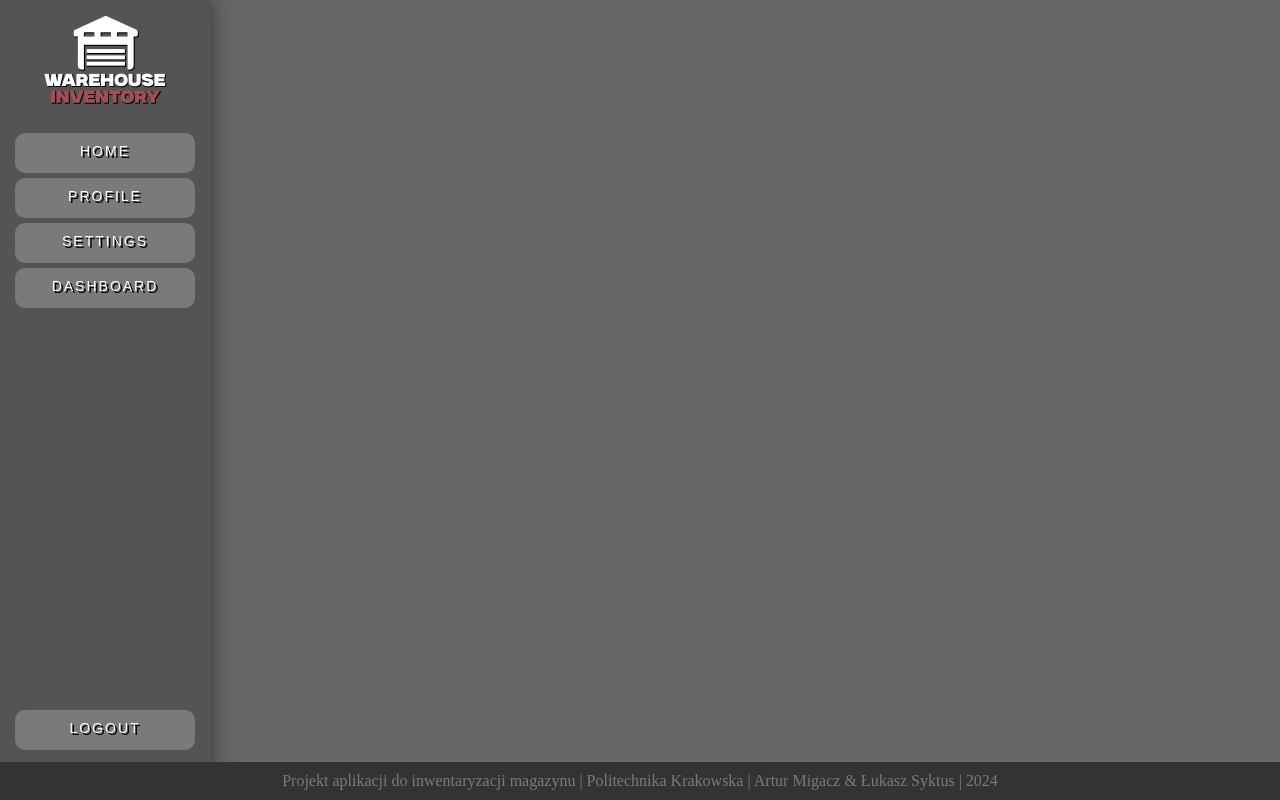
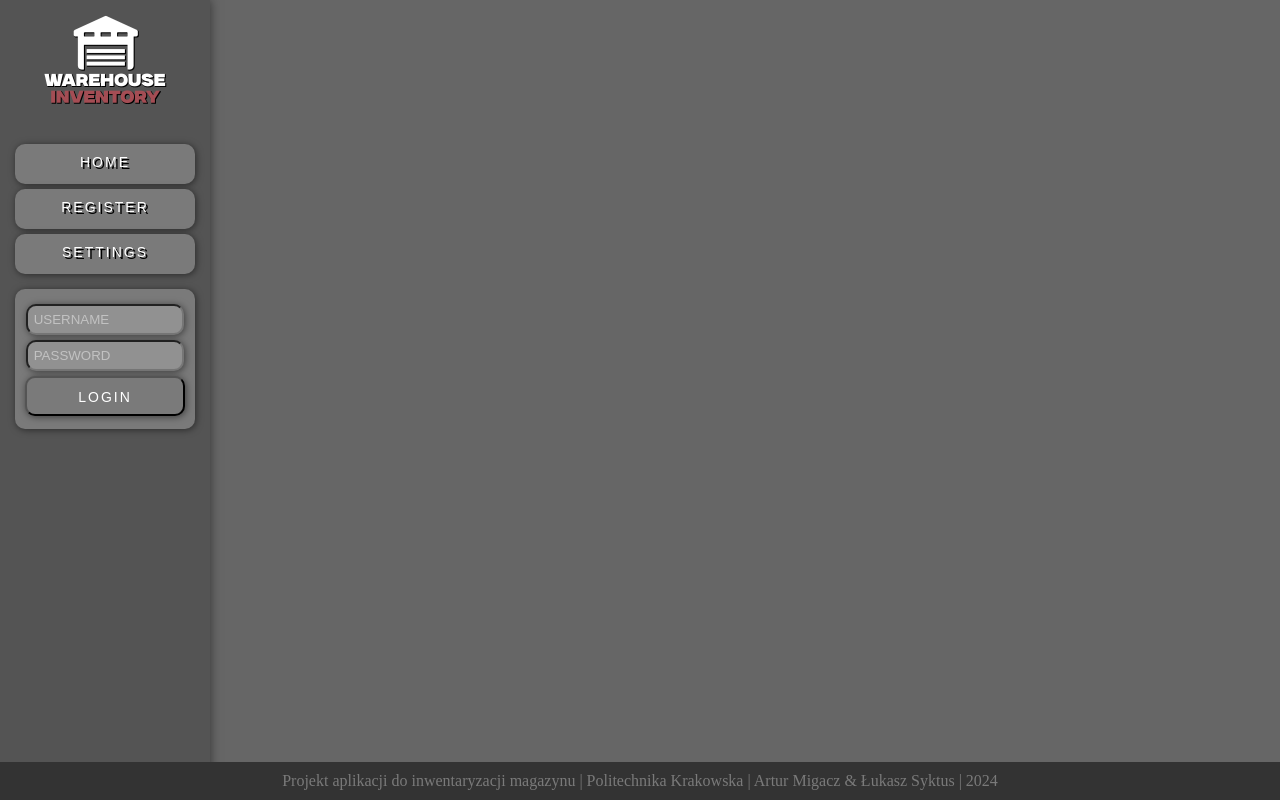
Before and after one commit to Atyxon/warehouse_inventory, a Django app: page / in a window 1280 px wide. Run offline with Django 5.2, Linux system fonts and the light colour scheme.

Commit message:
added login/logout option in index page

```diff
--- a/static_files/style.css
+++ b/static_files/style.css
@@ -12,7 +12,7 @@
     position: fixed;
     top: 0;
     left: 0;
-    box-shadow: 0px 0px 20px rgba(0, 0, 0, 0.5);
+    box-shadow: 0px 0px 10px rgba(0, 0, 0, 0.5);
 }
 .logo {
     display: block;
@@ -25,6 +25,20 @@
     font-size: 14px;
     text-align: center;
 }
+.panel_login {
+    display: block;
+    margin-left: auto;
+    margin-right: auto;
+    width: 180px;
+    height: 130px;
+    background-color: #7a7a7a;
+    border-radius: 10px;
+    margin-bottom: 5px;
+    margin-top: 15px;
+    padding-top: 10px;
+    color: white;
+    box-shadow: 1px 1px 7px rgba(0, 0, 0, 0.5);
+}
 .panel_button {
     display: block;
     margin-left: auto;
@@ -36,12 +50,34 @@
     margin-bottom: 5px;
     margin-top: 5px;
     color: white;
+    box-shadow: 1px 1px 7px rgba(0, 0, 0, 0.5);
+}
+.panel_input {
+    background-color: #919191;
+    width: 150px;
+    height: 25px;
+}
+.panel_input::-webkit-input-placeholder {
+    color: #c2c2c2;
+}
+.panel_button_login {
+    width: 160px;
+}
+.panel_button:hover {
+    background-color: #a44d54;
 }
 .panel_button_logout {
     position: absolute;
     bottom: 0;
     margin-bottom: 50px;
     margin-left: 15px;
+}
+ul {
+    list-style: none;
+    padding: 0px;
+}
+a {
+    text-decoration: none;
 }
 body{
     background-color: #666666;
--- a/templates/index.html
+++ b/templates/index.html
@@ -11,11 +11,28 @@
 <body>
     <div class="rectangle">
         <img src="{% static 'warehouse_logo_white.png' %}" height="128" width="128" class="logo">
-        <div class="panel_button"><div class="text_center">HOME</div></div>
-        <div class="panel_button"><div class="text_center">PROFILE</div></div>
-        <div class="panel_button"><div class="text_center">SETTINGS</div></div>
-        <div class="panel_button"><div class="text_center">DASHBOARD</div></div>
-        <div class="panel_button panel_button_logout"><div class="text_center">LOGOUT</div></div>
+        <ul>
+            <a href=""><li><div class="panel_button"><div class="text_center">HOME</div></div></li></a>
+            {% if user.is_authenticated %}
+                <a href="/admin"><li><div class="panel_button"><div class="text_center">DASHBOARD</div></div></li></a>
+                <a href="/profile"><li><div class="panel_button"><div class="text_center">PROFILE</div></div></li></a>
+            {% else %}
+                <a href="/register"><li><div class="panel_button"><div class="text_center">REGISTER</div></div></li></a>
+            {% endif %}
+            <a href="/settings"><li><div class="panel_button"><div class="text_center">SETTINGS</div></div></li></a>
+            {% if not user.is_authenticated %}
+                <div class="panel_login">
+                    <form action="" method="post">
+                    {% csrf_token %}
+                        <li><input type="text" class="panel_button panel_input" id="usesrname" name="username" placeholder=" USERNAME" Required></li>
+                        <li><input type="password" class="panel_button panel_input password_input" id="password" name="password" placeholder=" PASSWORD" Required></li>
+                        <li><button type="submit" class="panel_button panel_button_login"><div class="text_center">LOGIN</div></button></li>
+                    </form>
+                </div>
+            {% else %}
+            <a href="/logout"><li><div class="panel_button panel_button_logout"><div class="text_center">LOGOUT</div></div></li></a>
+            {% endif %}
+        </ul>
     </div>
     <footer>Projekt aplikacji do inwentaryzacji magazynu  |  Politechnika Krakowska  |  Artur Migacz & Łukasz Syktus  |  2024</footer>
 </body>
--- a/warehouseApp/views.py
+++ b/warehouseApp/views.py
@@ -1,6 +1,23 @@
-from django.shortcuts import render
+from django.contrib import messages
+from django.contrib.auth import authenticate, login, logout
+from django.shortcuts import render, redirect
 from django.http import HttpResponse
 
 
 def main_view(request):
+    if request.method == 'POST':
+        username = request.POST['username']
+        password = request.POST['password']
+        user = authenticate(username=username, password=password)
+        if user is not None:
+            login(request, user)
+            return render(request, 'index.html')
+        else:
+            messages.error(request, 'Bad passes')
+            return redirect('/')
     return render(request, 'index.html')
+
+
+def logout_view(request):
+    logout(request)
+    return redirect('/')
--- a/warehouse_inventory/urls.py
+++ b/warehouse_inventory/urls.py
@@ -21,6 +21,7 @@ from django.contrib.staticfiles.urls import staticfiles_urlpatterns
 
 urlpatterns = [
     path('', views.main_view, name='main_view'),
+    path('logout/', views.logout_view, name='logout_view'),
     path('admin/', admin.site.urls),
 ]
 
```
